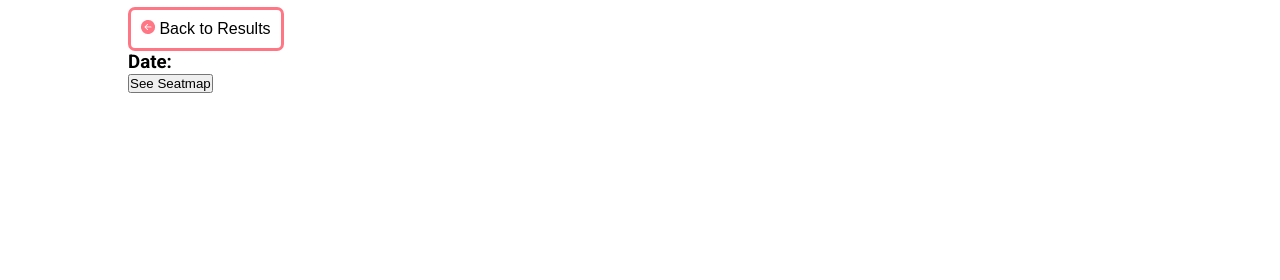
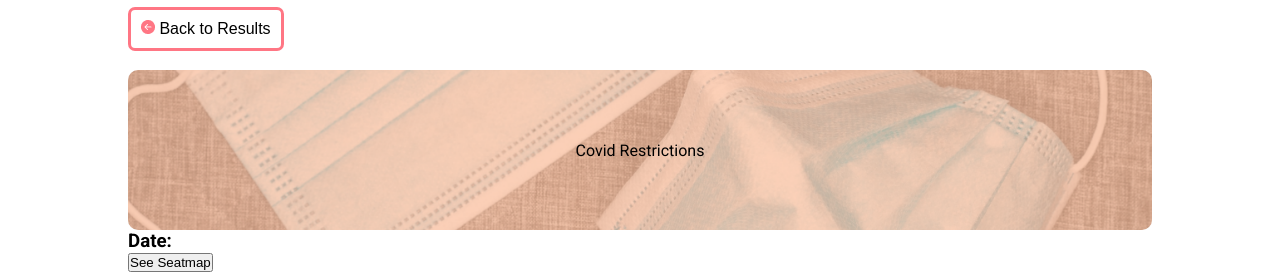
Before and after one commit to ironhack-api-project/api, a React (Create React App) app: page /events/1 in a window 1280 px wide. Shown: the part 222-502 px from the top of the page. Built offline with nearby package versions, Linux system fonts and the light colour scheme; no server answers.

Commit message:
added covid restrictions div

```diff
--- a/src/App.css
+++ b/src/App.css
@@ -130,3 +130,20 @@ header h1 {
   width: 80%;
   padding-top: 50px;
 }
+
+.covid {
+  border-radius: 10px;
+  height: 20vh;
+  background-image: url("./covid.png");
+  background-position: center;
+  background-size: cover;
+  position: relative;
+}
+
+.covid p {
+  margin: 0;
+  position: absolute;
+  top: 50%;
+  left: 50%;
+  transform: translate(-50%, -50%);
+}
--- a/src/components/Events.js
+++ b/src/components/Events.js
@@ -36,6 +36,11 @@ function Events(props) {
         </div>
         <div class="container">
         <button className="goback" onClick={() => history.goBack()}><img src={backarrow} /> Back to Results</button>
+        <br></br>
+        <br></br>
+        <div className="covid">
+          <p>Covid Restrictions</p>
+        </div>
         {/* Display Price Range */}
         {!event.priceRanges?.[0]?.min ? null : (
           <h2>
```
Also changed, not shown: src/covid.png (added).
